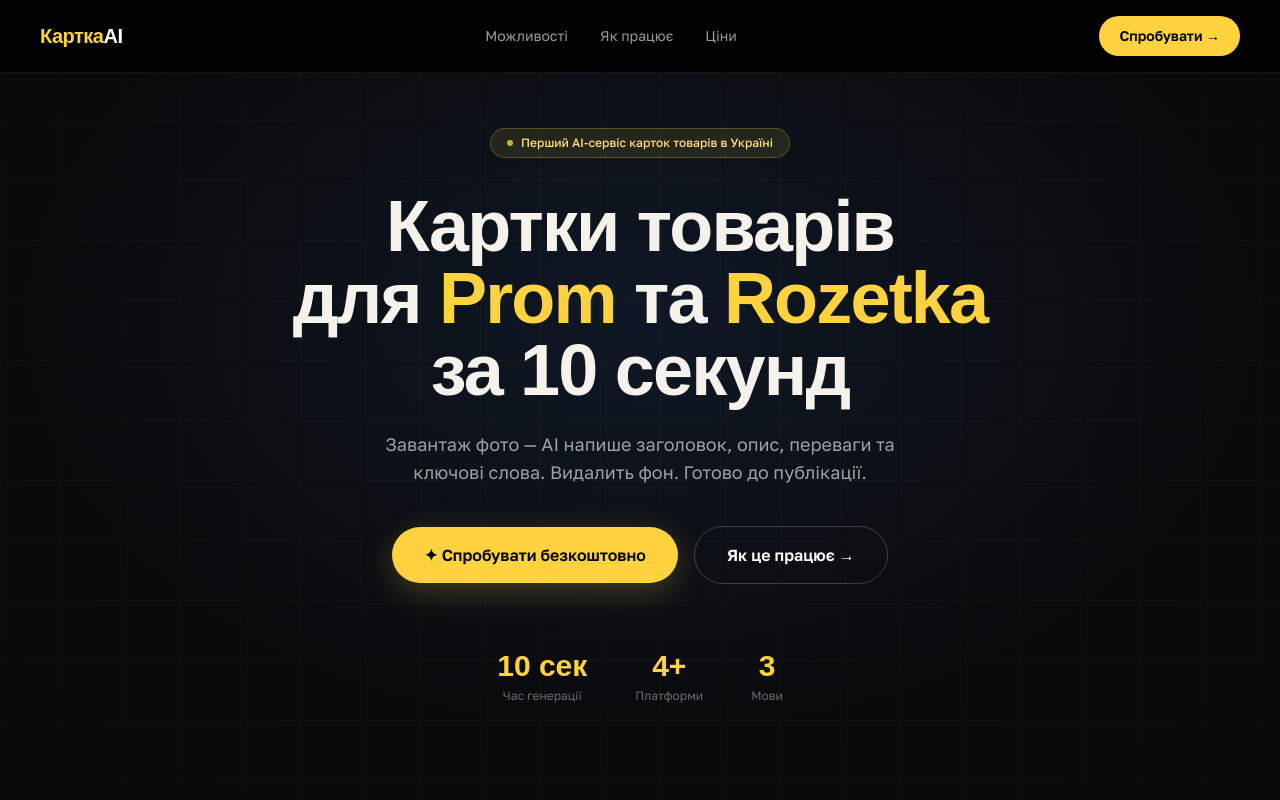
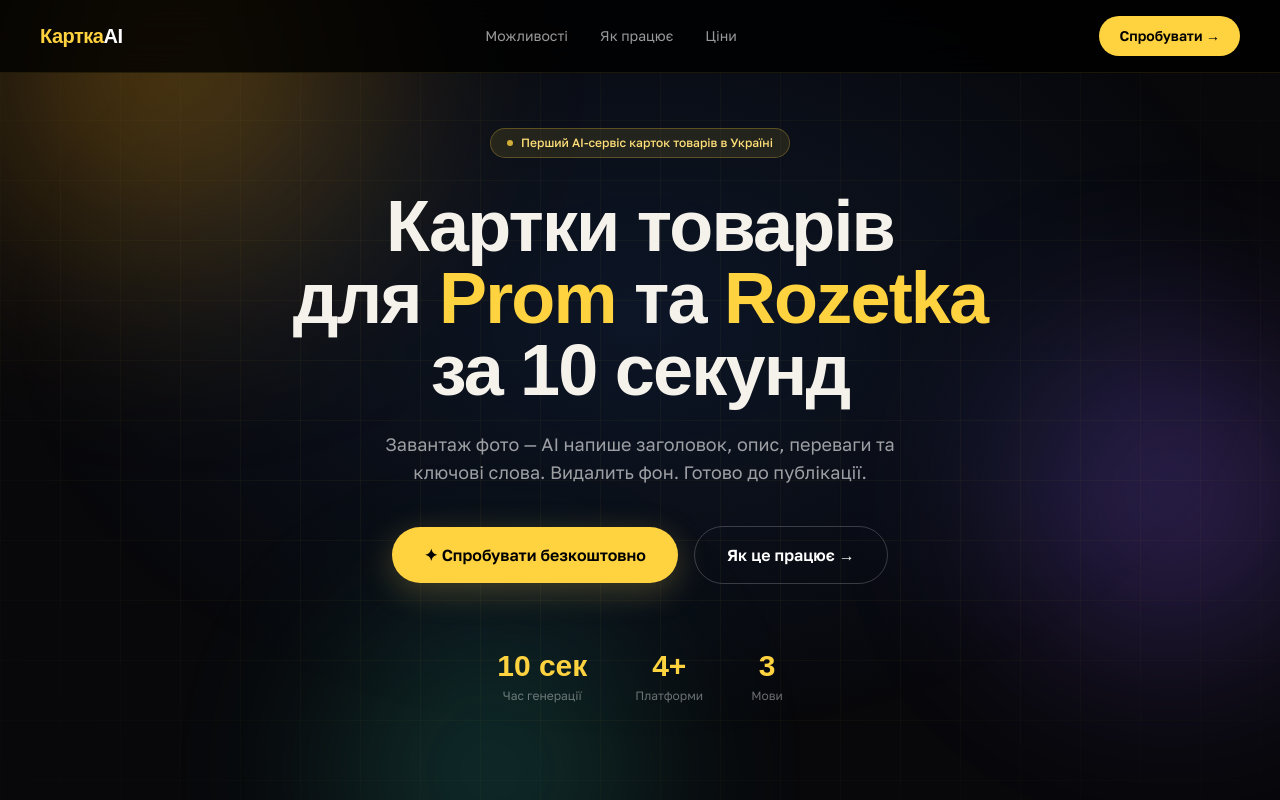
Before and after one commit to Guboslav55/kartka-ai-mvp-v3, a Next.js app in the folder kartka-ai/: page / in a window 1280 px wide. Shown: the top 800 px of the page. Built offline with nearby package versions, Linux system fonts and the light colour scheme; a web font is replaced by a local one.

Commit message:
feat(design): global animated aurora background

```diff
--- a/kartka-ai/app/layout.tsx
+++ b/kartka-ai/app/layout.tsx
@@ -20,8 +20,11 @@ export default function RootLayout({ children }: { children: React.ReactNode })
         <link rel="preconnect" href="https://fonts.googleapis.com" />
         <link href="https://fonts.googleapis.com/css2?family=Unbounded:wght@400;700;900&family=Golos+Text:wght@400;500;600&display=swap" rel="stylesheet" />
       </head>
-      <body className="bg-[#0a0a0a] text-[#f5f2eb] font-sans antialiased">
-        {children}
+      <body className="bg-[#08080b] text-[#f5f2eb] font-sans antialiased">
+        <div className="aurora" aria-hidden="true">
+          <div className="blob b1" /><div className="blob b2" /><div className="blob b3" />
+        </div>
+        <div className="relative z-10">{children}</div>
       </body>
     </html>
   );
```
